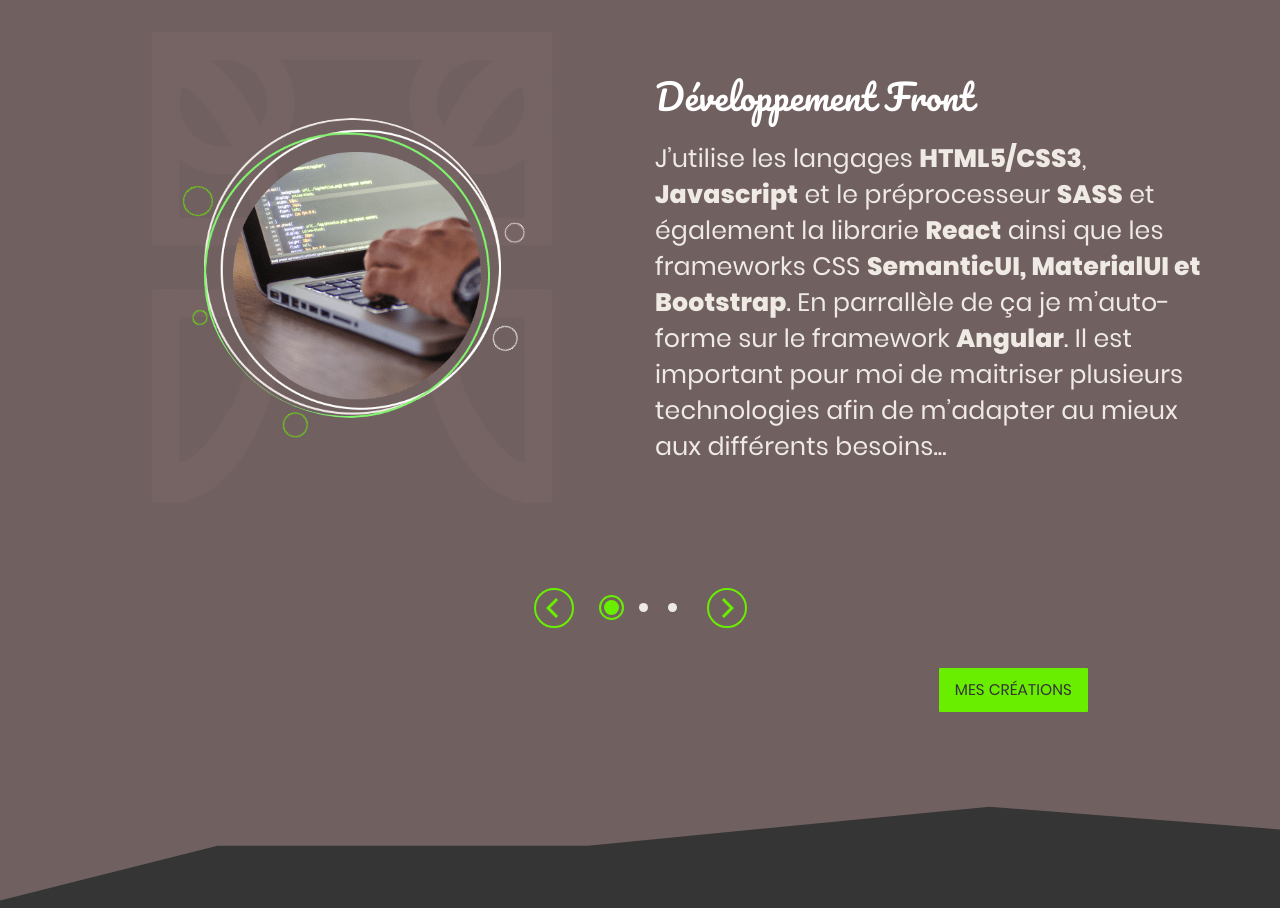
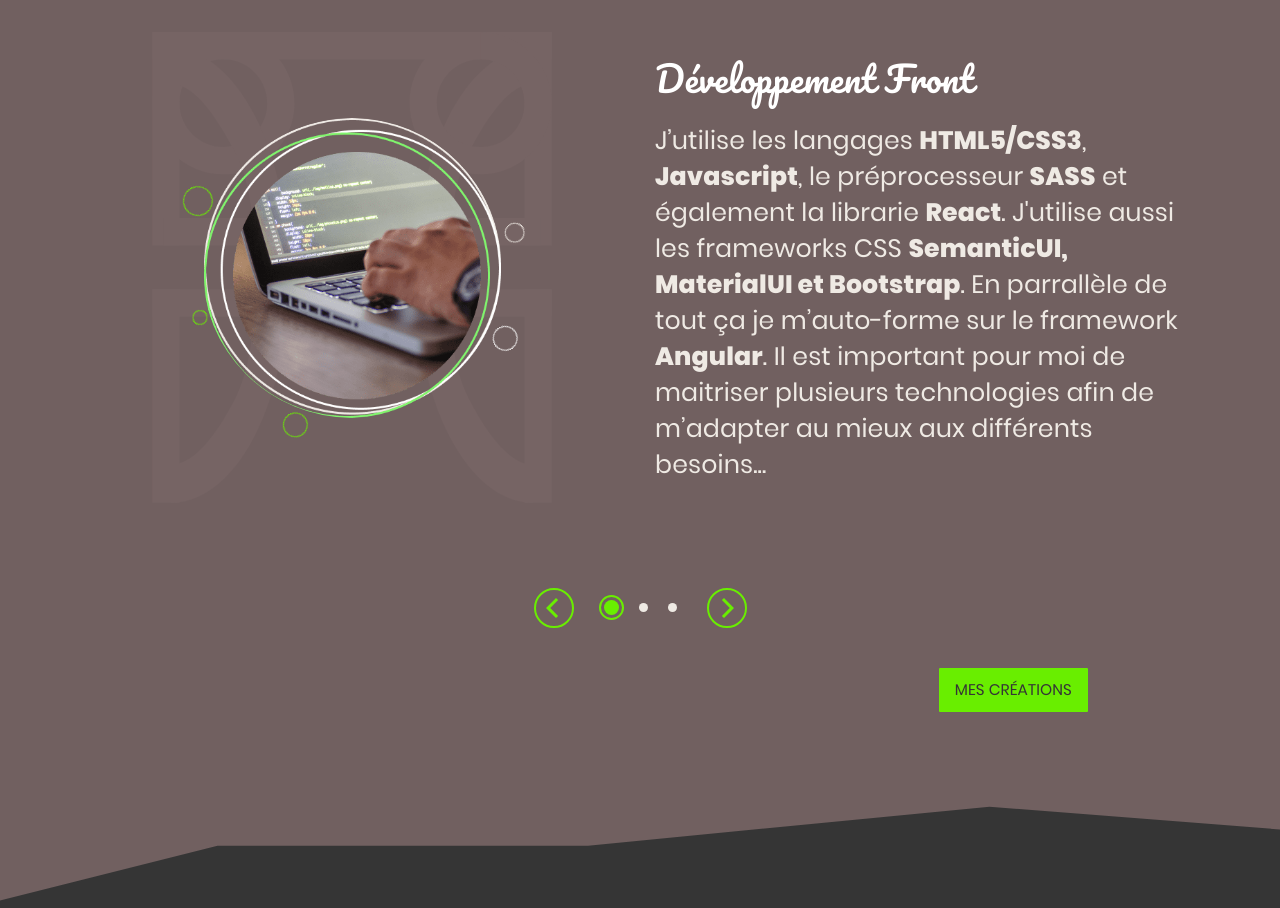
Before and after one commit to kaayso/Portfolio, a React (Create React App) app: page / in a window 1280 px wide. Shown: the part 820-1728 px from the top of the page. Built offline with nearby package versions, Linux system fonts and the light colour scheme.

Commit message:
dev text updated

```diff
--- a/src/containers/development/development.jsx
+++ b/src/containers/development/development.jsx
@@ -12,19 +12,19 @@ export default function Development() {
       subject: "dev-front",
       title: "développement front",
       content:
-        "J’utilise les langages <b>HTML5/CSS3</b>, <b>Javascript</b> et le préprocesseur <b>SASS</b> et également la librarie <b>React</b> ainsi que les frameworks CSS <b>SemanticUI, MaterialUI et Bootstrap</b>. En parrallèle de ça je m’auto-forme sur le framework <b>Angular</b>. Il est important pour moi de maitriser plusieurs technologies afin de m’adapter au mieux aux différents besoins...",
+        "J’utilise les langages <b>HTML5/CSS3</b>, <b>Javascript</b>, le préprocesseur <b>SASS</b> et également la librarie <b>React</b>. J'utilise aussi les frameworks CSS <b>SemanticUI, MaterialUI et Bootstrap</b>. En parrallèle de tout ça je m’auto-forme sur le framework <b>Angular</b>. Il est important pour moi de maitriser plusieurs technologies afin de m’adapter au mieux aux différents besoins...",
     },
     {
       subject: "dev-mob",
       title: "développement mobile",
       content:
-        "Je suis capable de créer des applications mobile <b>cross-plateforme</b> (Android et IOS) et pour celà j'utilise le framework <b>React-Native</b>. Pour la réalisation des <b>applications natives</b> (Android), j'utilise les languages <b>JAVA/XML</b> avec Android Studio.",
+        "Je suis capable de créer des applications mobile <b>cross-plateforme</b> (Android et IOS) en utilisant le framework <b>React-Native</b> avec la librairie <b>NativeBase</b>. Je suis également capable de réaliser des <b>applications 100% natives</b> (Android). Pour ce faire, j'utilise les languages <b>JAVA/XML</b> avec Android Studio.",
     },
     {
       subject: "dev-back",
       title: "développement back",
       content:
-        "La partie serveur de mes applications est généralement réalisée à l'aide du framework <b>Express</b> (JavaScript) ou <b>Django</b> (Python). J'utilise <b>MongoDB</b> (NoSql) ou <b>Postgres</b> (Relationelle) pour la base de données. Afin de séparer les différentes responsabilités d'une applications, j'utilise <b>l'architecture microservices</b> avec <b>Docker</b>.",
+        "La gestion des données est réalisée à l'aide du framework <b>Express</b> ou <b>Django</b> avec <b>MongoDB</b> (NoSql) ou <b>Postgres</b> (Relationelle). En terme d'architecture, j'utilise <b>l'architecture microservices</b> avec <b>Docker</b> afin de séparer les différentes responsabilités d'une applications.",
     },
   ];
 
```
